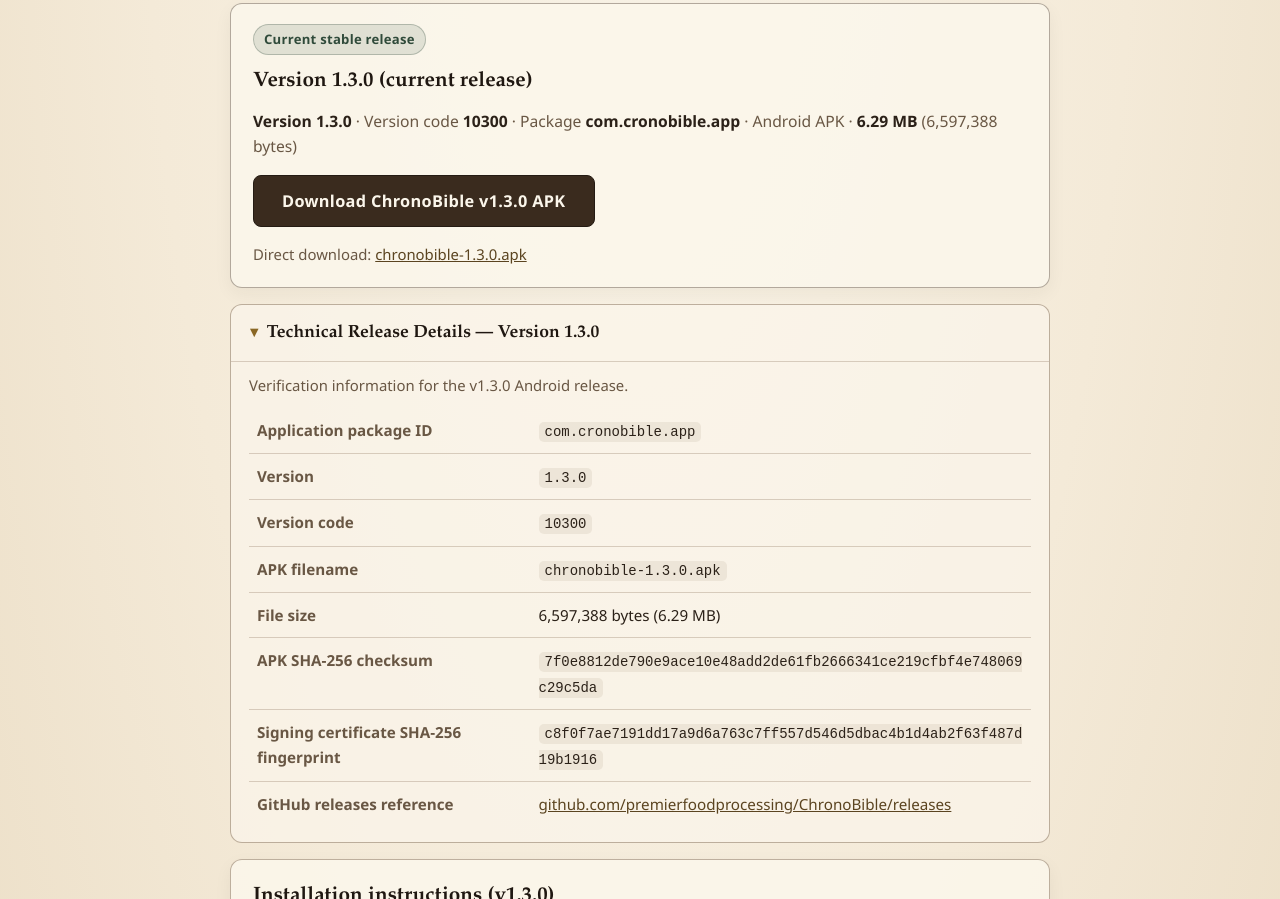
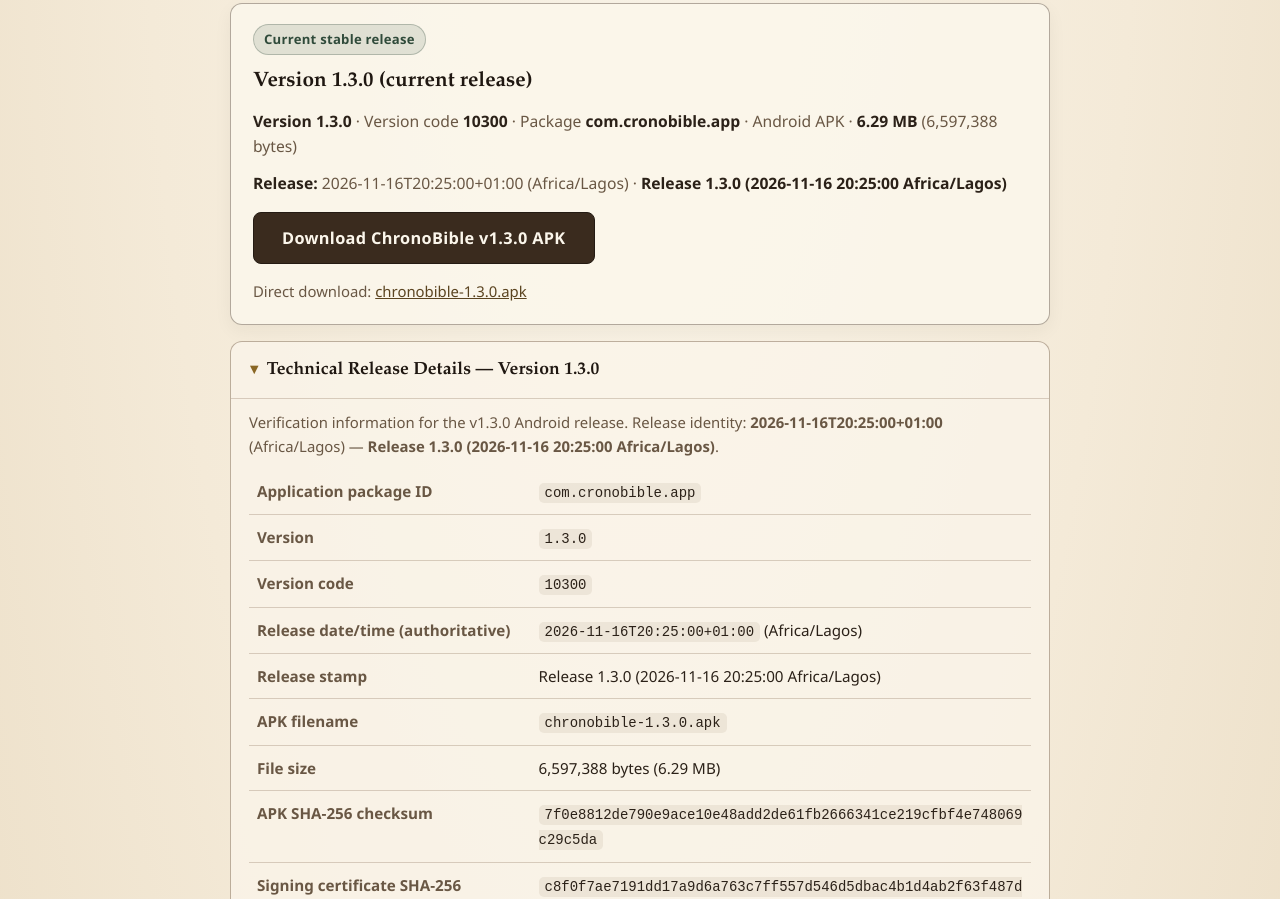
Before and after one commit to premierfoodprocessing/ChronoBibleWeb, a plain HTML site: page download/index.html in a window 1280 px wide. Shown: the part 282-1181 px from the top of the page. Drawn offline with Linux system fonts and the light colour scheme.

Commit message:
chore(release): publish 1.3.0 release metadata and fix Pages checkout
Display authoritative release stamp 2026-11-16T20:25:00+01:00 (Africa/Lagos) for 1.3.0 (10300) on homepage and download page. Set Pages workflow checkout to ref: main to deploy current HEAD.

```diff
--- a/download/index.html
+++ b/download/index.html
@@ -125,6 +125,7 @@
         <p class="badge">Current stable release</p>
         <h2 id="current-release-title">Version 1.3.0 (current release)</h2>
         <p class="meta"><strong>Version 1.3.0</strong> · Version code <strong>10300</strong> · Package <strong>com.cronobible.app</strong> · Android APK · <strong>6.29 MB</strong> (6,597,388 bytes)</p>
+        <p class="meta"><strong>Release:</strong> <time datetime="2026-11-16T20:25:00+01:00">2026-11-16T20:25:00+01:00</time> (Africa/Lagos) · <strong>Release 1.3.0 (2026-11-16 20:25:00 Africa/Lagos)</strong></p>
         <p><a class="btn" href="./chronobible-1.3.0.apk" download="chronobible-1.3.0.apk">Download ChronoBible v1.3.0 APK</a></p>
         <p class="btn-note">Direct download: <a href="./chronobible-1.3.0.apk" download="chronobible-1.3.0.apk">chronobible-1.3.0.apk</a></p>
       </div>
@@ -132,12 +133,14 @@
       <details class="tech-details" open>
         <summary>Technical Release Details — Version 1.3.0</summary>
         <div class="tech-body">
-          <p class="tech-intro">Verification information for the v1.3.0 Android release.</p>
+          <p class="tech-intro">Verification information for the v1.3.0 Android release. Release identity: <strong>2026-11-16T20:25:00+01:00</strong> (Africa/Lagos) — <strong>Release 1.3.0 (2026-11-16 20:25:00 Africa/Lagos)</strong>.</p>
           <table>
             <tbody>
               <tr><th scope="row">Application package ID</th><td><code>com.cronobible.app</code></td></tr>
               <tr><th scope="row">Version</th><td><code>1.3.0</code></td></tr>
               <tr><th scope="row">Version code</th><td><code>10300</code></td></tr>
+              <tr><th scope="row">Release date/time (authoritative)</th><td><code>2026-11-16T20:25:00+01:00</code> (Africa/Lagos)</td></tr>
+              <tr><th scope="row">Release stamp</th><td>Release 1.3.0 (2026-11-16 20:25:00 Africa/Lagos)</td></tr>
               <tr><th scope="row">APK filename</th><td><code>chronobible-1.3.0.apk</code></td></tr>
               <tr><th scope="row">File size</th><td>6,597,388 bytes (6.29 MB)</td></tr>
               <tr><th scope="row">APK SHA-256 checksum</th><td><code>7f0e8812de790e9ace10e48add2de61fb2666341ce219cfbf4e748069c29c5da</code></td></tr>
```
Also changed, not shown: index.html (+1 -1 lines), 1 other file.
